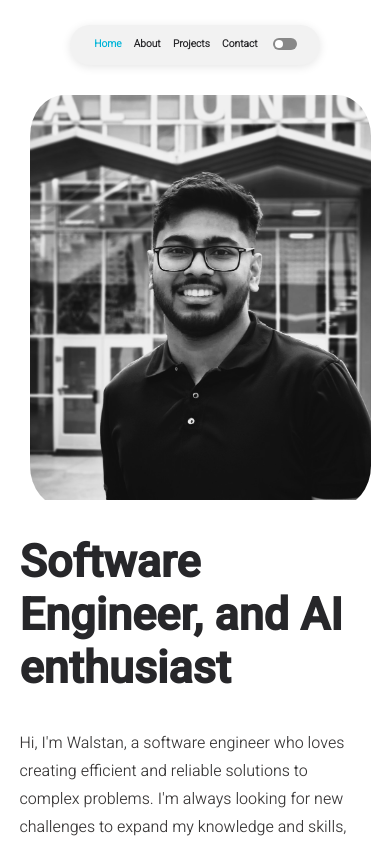
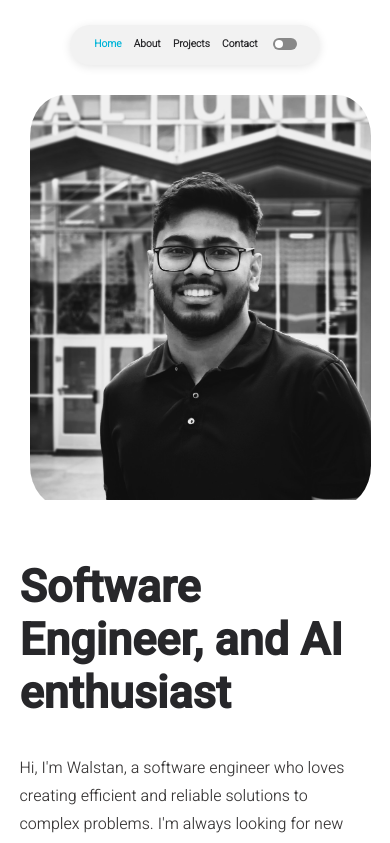
Before and after one commit to walstanb/walstanb.github.io, a React (Create React App) app: page / in a window 390 px wide. Shown: the top 843 px of the page. Built offline with nearby package versions, Linux system fonts and the light colour scheme.

Commit message:
fix: spacing and bg color

```diff
--- a/src/index.css
+++ b/src/index.css
@@ -4,6 +4,7 @@
 body {
 	margin: 0;
 	font-family: var(--primary-font);
+	background-color: var(--background-color);
 	-webkit-font-smoothing: antialiased;
 	-moz-osx-font-smoothing: grayscale;
 }
--- a/src/pages/styles/homepage.css
+++ b/src/pages/styles/homepage.css
@@ -116,7 +116,7 @@
 
 	.homepage-title {
 		width: 100% !important;
-		margin-top: 20px;
+		margin-top: 45px;
 		order: 2;
 	}
 
```
